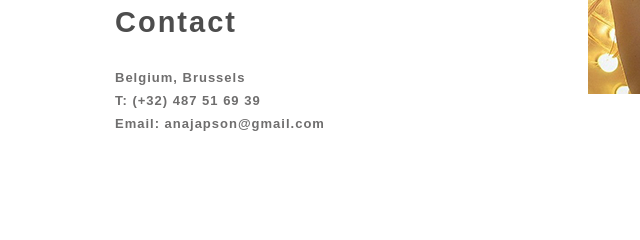
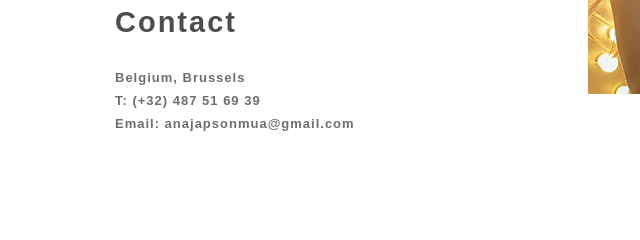
Before and after one commit to youngxfox/Ana-Japson, a plain HTML site: page contacts.html in a window 1280 px wide. Shown: the part 525-765 px from the top of the page, 45-685 px from the left. Drawn offline with Linux system fonts and the light colour scheme; a web font is replaced by a local one.

Commit message:
change e-mail in contacts page

```diff
--- a/contacts.html
+++ b/contacts.html
@@ -39,7 +39,7 @@
 					<h3>Contact</h3>
 					<p class="about"><strong>Belgium, Brussels<br>
 					T: (+32) 487 51 69 39<br>
-					Email: anajapson@gmail.com<strong></p>
+					Email: anajapsonmua@gmail.com<strong></p>
 				</div>
 				<div class="right-col-pic">
 					<img class="pic-only" src="images/contactpic1.png" alt="">
```
